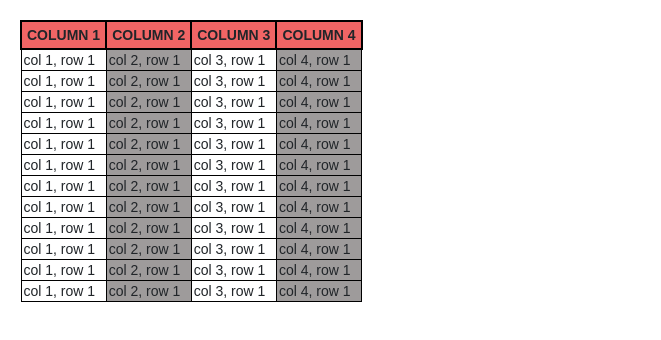
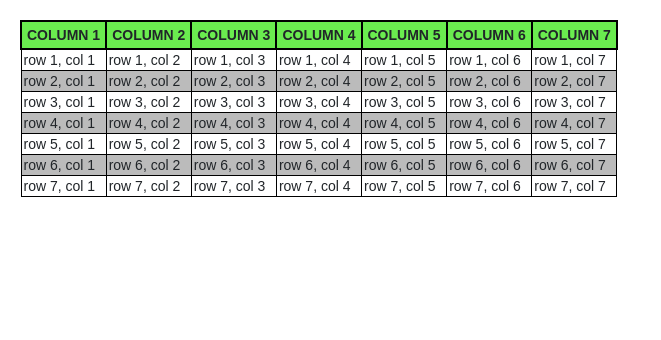
Before and after one commit to petrpida/sda-react-app, a React (Create React App) app: page / in a window 1280 px wide. Shown: the top 340 px of the page, without its empty margins (0-661 px from the left). Built offline with nearby package versions, Linux system fonts and the light colour scheme.

Commit message:
Component <TableRow/> added

```diff
--- a/src/App.js
+++ b/src/App.js
@@ -2,7 +2,8 @@
 // import Menu from './sharedComponents/Menu';
 // import Button from "./sharedComponents/MyButton";
 // import MyButtonList from "./sharedComponents/MyButtonList";
-import Table from "./sharedComponents/Table/indes";
+import Table from "./sharedComponents/Table";
+import TableRow from "./sharedComponents/TableRow";
 
 function App() {
   return (
@@ -20,7 +21,7 @@ function App() {
           { text: "cancel", disableCounter: false }
         ]}
       /> */}
-      <Table rows={12} columns={4}/>
+      <Table rows={7} columns={7}/>
     </div>
   );
 }
--- a/src/index.css
+++ b/src/index.css
@@ -71,9 +71,13 @@ ol, ul {
 .myTable th {
   border: black 2px solid;
   padding: 5px;
-  background-color: rgb(241, 101, 101);
+  background-color: rgb(106, 236, 79);
 }
 
-.myTable tbody > tr :nth-child(even) {
-  background-color: rgb(158, 155, 155);
+.myTable tbody > :nth-child(even) {
+  background-color: rgb(187, 187, 187);
 }
+
+.myTable tbody > tr:hover {
+  background-color: gold;
+}
--- a/src/sharedComponents/Table/indes.jsx
+++ b/src/sharedComponents/Table/index.jsx
@@ -1,22 +1,16 @@
-import React, { useState } from "react";
+import React from "react";
+import TableRow from "../TableRow";
 
 export default function Table({rows, columns}) {
-    let [numberOfRows, setNumberOfRows] = useState(1)
-    let counter = 1
     let ths = []
     for (let i = 0; i < columns; i++) {
         ths.push(<th>COLUMN {i+1}</th>)
     }
 
-    let tds = []
-    for (let i = 0; i < columns; i++) {
-        tds.push(<td>col {i+1}, row {counter}</td>)
-    }
-
     let trs = []
     for (let i = 0; i < rows; i++) {
         trs.push(<tr>
-          {tds}
+          <TableRow columns={columns} number={i+1}/>
          </tr>)
         }
 
--- /dev/null
+++ b/src/sharedComponents/TableRow/index.jsx
@@ -0,0 +1,13 @@
+import React from "react";
+
+export default function TableRow({columns, number}) {
+    let tds = []
+
+    for (let i = 0; i < columns; i++) {
+        tds.push(
+            <td>row {number}, col {i+1}</td>
+        )
+
+    }
+    return tds
+}
```
